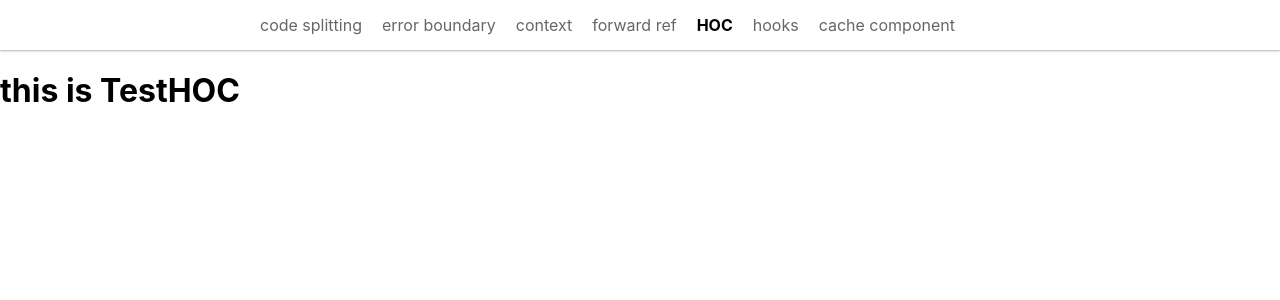
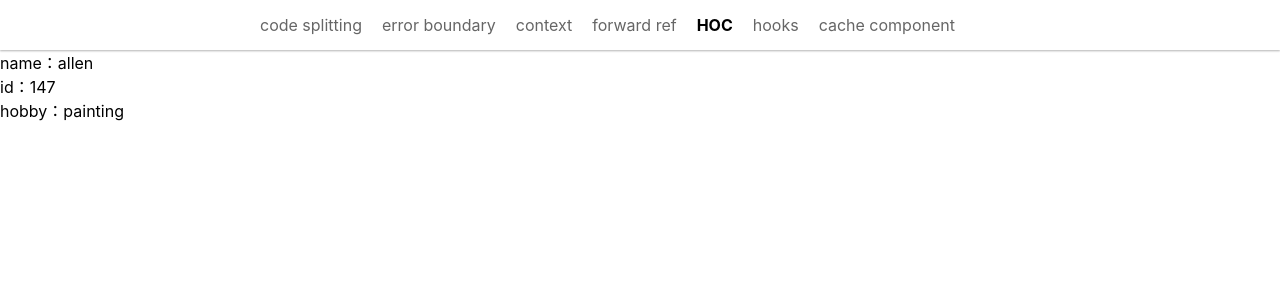
Before and after one commit to AllenMRbai/react-advanced-practice, a React (Create React App) app: page /HOC in a window 1280 px wide. Shown: the top 300 px of the page. Built offline with nearby package versions, Linux system fonts and the light colour scheme.

Commit message:
add context connect HOC

```diff
--- /dev/null
+++ b/src/components/HOC/AppContext.js
@@ -0,0 +1,9 @@
+import React from "react";
+
+const AppContext = React.createContext({
+  user: "admin",
+  id: "123",
+  hobby: "running"
+});
+
+export default AppContext;
--- /dev/null
+++ b/src/components/HOC/UserCenter.jsx
@@ -0,0 +1,17 @@
+import React, { Component } from "react";
+import connect from "./connect.jsx";
+
+class UserCenter extends Component {
+  render() {
+    const { user, id, hobby } = this.props;
+    return (
+      <div>
+        <div>name：{user}</div>
+        <div>id：{id}</div>
+        <div>hobby：{hobby}</div>
+      </div>
+    );
+  }
+}
+
+export default connect(state => state)(UserCenter);
--- /dev/null
+++ b/src/components/HOC/connect.jsx
@@ -0,0 +1,20 @@
+import React from "react";
+import AppContext from "./AppContext";
+
+export default function connect(mapStateToProps) {
+  return function(Component) {
+    function connected(props) {
+      return (
+        <AppContext.Consumer>
+          {context => {
+            return <Component {...{ ...props, ...mapStateToProps(context) }} />;
+          }}
+        </AppContext.Consumer>
+      );
+    }
+
+    let name = Component.displayName || Component.name;
+    connected.displayName = `connected(${name})`;
+    return connected;
+  };
+}
--- a/src/tests/TestHOC.jsx
+++ b/src/tests/TestHOC.jsx
@@ -1,11 +1,19 @@
 import React, { Component } from "react";
+import AppContext from "../components/HOC/AppContext";
+import UserCenter from "../components/HOC/UserCenter.jsx";
 
 export default class TestHOC extends Component {
   render() {
     return (
-      <div>
-        <h1>this is TestHOC</h1>
-      </div>
+      <AppContext.Provider
+        value={{
+          user: "allen",
+          id: "147",
+          hobby: "painting"
+        }}
+      >
+        <UserCenter />
+      </AppContext.Provider>
     );
   }
 }
```
